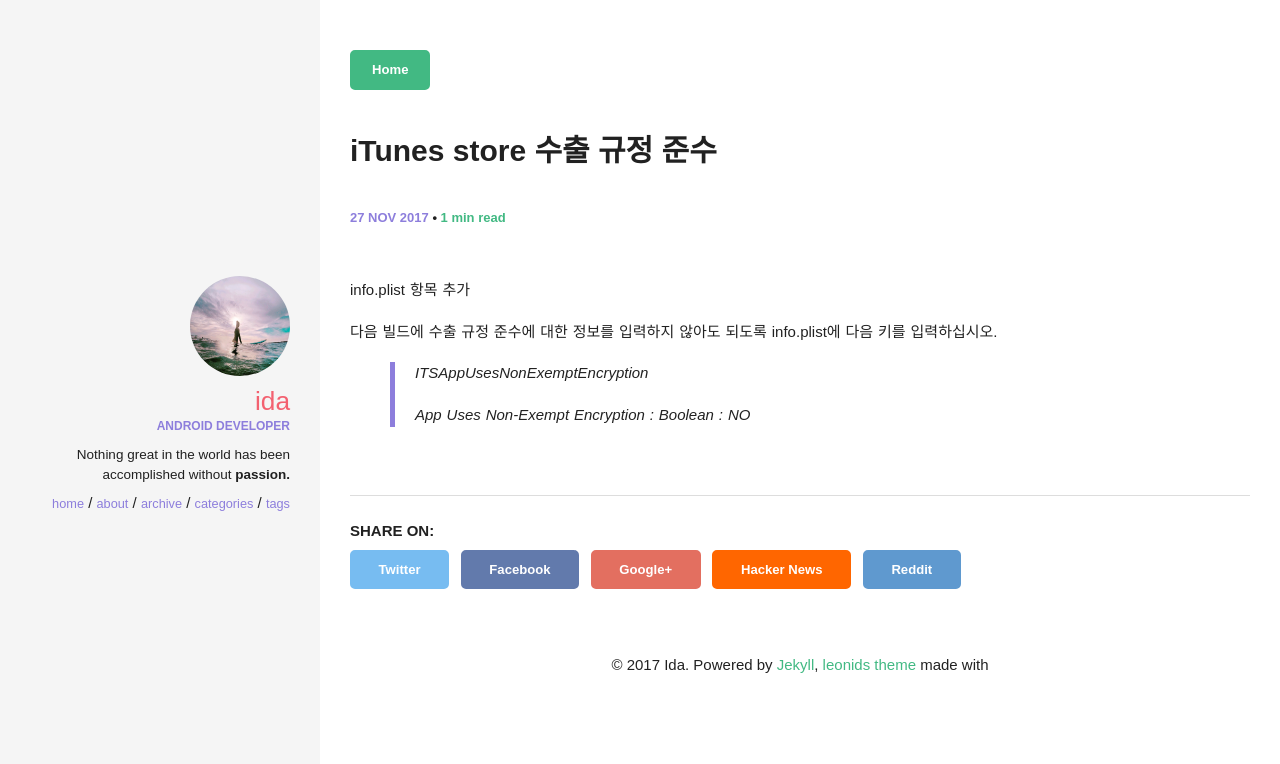
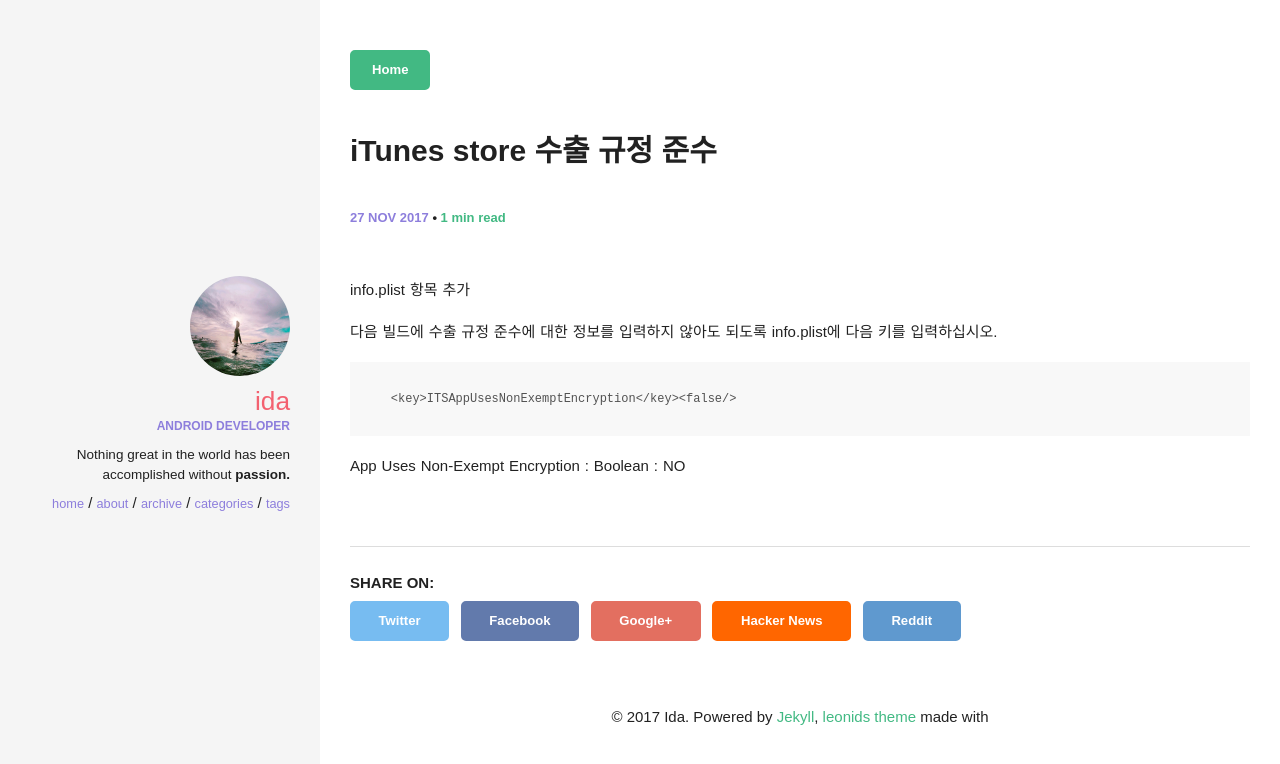
Before and after one commit to daeun1012/daeun1012.github.io, a Jekyll site: the page built from _posts/2017-11-27-ios-encryption-deploy.md, in a window 1280 px wide. Shown: the top 764 px of the page. Built offline with Jekyll 4.4.1, drawn with Linux system fonts in a browser that asks for light colours; some web fonts are replaced.

Commit message:
code block

```diff
--- a/_posts/2017-11-27-ios-encryption-deploy.md
+++ b/_posts/2017-11-27-ios-encryption-deploy.md
@@ -9,5 +9,10 @@
 
 다음 빌드에 수출 규정 준수에 대한 정보를 입력하지 않아도 되도록 info.plist에 다음 키를 입력하십시오.
 
-> <key>ITSAppUsesNonExemptEncryption</key><false/>
-> App Uses Non-Exempt Encryption : Boolean : NO
+<pre>
+  <code class="xml" >
+    &#60;key&#62;ITSAppUsesNonExemptEncryption&#60;/key&#62;&#60;false/&#62;
+  </code>
+</pre>
+
+App Uses Non-Exempt Encryption : Boolean : NO
```
